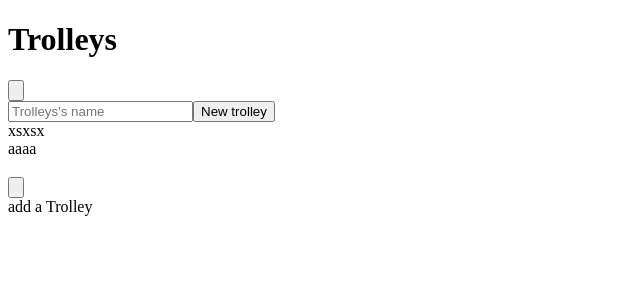
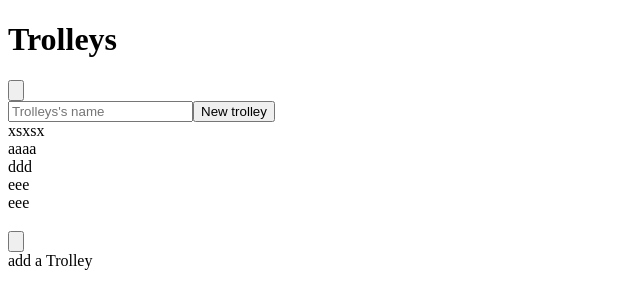
Before and after one commit to ljaviertovar/trolleys, a Next.js app: page / in a window 1280 px wide. Shown: the top 308 px of the page, without its empty margins (0-640 px from the left). Built offline with nearby package versions, Linux system fonts and the light colour scheme; data requests are answered from the project's data file.

Commit message:
save items trolley

```diff
--- a/db.json
+++ b/db.json
@@ -9,6 +9,35 @@
       "id": "238b6da3-8c27-4502-854f-bac5e00ee4c3",
       "name": "aaaa",
       "items": []
+    },
+    {
+      "id": "3848c6f0-e810-47a8-bce3-2772c0f5bb3a",
+      "name": "ddd",
+      "items": []
+    },
+    {
+      "id": "8ba7477a-bf6e-4223-b41e-b3109ca5765a",
+      "name": "eee",
+      "items": [
+        {
+          "name": "sasas",
+          "added": true,
+          "quantity": 1,
+          "id": "e6ca79d0-726e-465b-acf5-f251ed17d5bf"
+        }
+      ]
+    },
+    {
+      "id": "5283e632-41a9-47ac-ab3c-f556954c2575",
+      "name": "eee",
+      "items": [
+        {
+          "name": "asasas",
+          "added": true,
+          "quantity": 1,
+          "id": "3b399b1f-9dbe-4354-a06c-6d10c6cc883c"
+        }
+      ]
     }
   ]
 }
--- a/src/components/trolley/ContentAddItem.tsx
+++ b/src/components/trolley/ContentAddItem.tsx
@@ -1,5 +1,12 @@
+import { useState } from "react"
+import axios from "axios"
+import { v4 as uuidv4 } from "uuid"
+
+import { useTrolleyStore } from "../../store/trolley-store"
+
+import { ItemTrolley, Trolley } from "@/interfaces/trolley-interfaces"
+
 import { AddIcon } from "../../assets/icons"
-import { useTrolleyStore } from "../../store/trolley-store"
 
 const DEFAULT_ITEMS = [
 	{
@@ -16,20 +23,67 @@ const DEFAULT_ITEMS = [
 	},
 ]
 
+const INITIAL_ITEM = {
+	name: "",
+	added: true,
+	quantity: 1,
+}
+
 export default function ContentAddItem() {
 	const currentTrolley = useTrolleyStore(state => state.currentTrolley)
+	const [newItem, setNewItem] = useState<ItemTrolley>(INITIAL_ITEM)
+
 	const addItem = useTrolleyStore(state => state.addItem)
 
-	const handleChange = () => {}
+	const handleChange = (value: string) => {
+		setNewItem({ ...newItem, name: value })
+	}
+
+	const handleClick = () => {
+		if (!newItem.name) return null
+		const id = uuidv4()
+
+		const item = { ...newItem, id, added: true }
+
+		if (currentTrolley) {
+			console.log(item)
+			const updatedItems = [...currentTrolley.items, item]
+			console.log(updatedItems)
+			temp_saveItem(updatedItems).then(resp => {
+				console.log(resp)
+
+				addItem(item)
+
+				//TODO: add new item to suggestions
+			})
+		}
+	}
+
+	const temp_saveItem = async (updatedItems: ItemTrolley[]) => {
+		return axios({
+			method: "PATCH",
+			url: `http://localhost:3001/trolleys/${currentTrolley?.id}`,
+			data: {
+				items: updatedItems,
+			},
+		})
+	}
 
 	return (
 		<>
 			<div className='trolleyItem__add flex w-full mb-4 shadow-lg'>
-				<input type='text' placeholder="Item's name" className='w-8/12 p-4' value={""} onChange={handleChange} />
-				<button className='px-4 w-4/12 bg-slate-200' onClick={() => handleChange()}>
+				<input
+					type='text'
+					placeholder="Item's name"
+					className='w-8/12 p-4'
+					value={newItem.name}
+					onChange={e => handleChange(e.target.value)}
+				/>
+				<button type='button' className='px-4 w-4/12 bg-slate-200' onClick={() => handleClick()}>
 					Add
 				</button>
 			</div>
+
 			<h4 className='mb-4 py-2 bg-slate-200'>Suggestions</h4>
 			<ul className='trollyItem__list'>
 				{DEFAULT_ITEMS.map(item => (
@@ -39,6 +93,16 @@ export default function ContentAddItem() {
 					</li>
 				))}
 			</ul>
+
+			<h4 className='mb-4 py-2 bg-slate-200'>Items</h4>
+			<ul className='trollyItem__list'>
+				{currentTrolley?.items.map(item => (
+					<li key={item.id} className='trolleyItem__item py-2 flex gap-2 items-start' onClick={() => addItem(item)}>
+						<AddIcon />
+						{item.name}
+					</li>
+				))}
+			</ul>
 		</>
 	)
 }
--- a/src/interfaces/trolley-interfaces.ts
+++ b/src/interfaces/trolley-interfaces.ts
@@ -1,5 +1,5 @@
 export interface ItemTrolley {
-	id: string
+	id?: string
 	name: string
 	added: boolean
 	quantity: number
--- a/src/store/trolley-store.ts
+++ b/src/store/trolley-store.ts
@@ -8,8 +8,7 @@ interface TrolleyState {
 	trolleys: Trolley[]
 	getTrolleys: () => void
 	setCurrentTrolley: (value: Trolley) => void
-	// addTrolley: (value: Trolley) => void
-	addItem: (item: ItemTrolley) => void
+	addItem: (value: ItemTrolley) => void
 }
 
 export const useTrolleyStore = create<TrolleyState>((set, get) => ({
@@ -22,11 +21,16 @@ export const useTrolleyStore = create<TrolleyState>((set, get) => ({
 		}
 	},
 	setCurrentTrolley: (value: Trolley) => set(state => ({ currentTrolley: value })),
-	// addTrolley: (value: Trolley) => set(state => ({ trolleys: [...state.trolleys, value] })),
+	// updateTrolleyItems: (items: ItemTrolley) => {
+	// 	const currentTrolley = get().currentTrolley
+
+	// },
 	addItem: (item: ItemTrolley) => {
 		const currentTrolley = get().currentTrolley
 		if (currentTrolley) {
-			const updatedTrolley = { ...currentTrolley, items: [...currentTrolley.items, item] }
+			set(state => ({
+				currentTrolley: { ...currentTrolley, items: [...currentTrolley.items, item] },
+			}))
 		}
 	},
 }))
```
